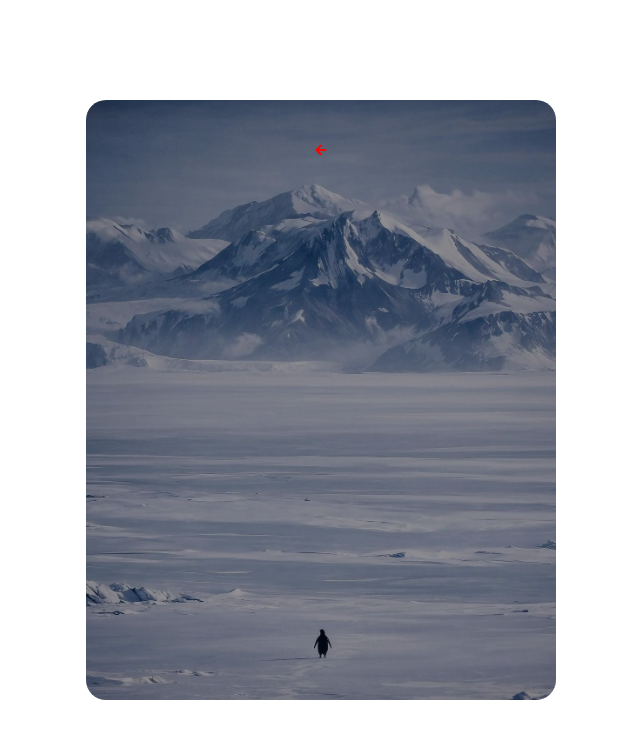
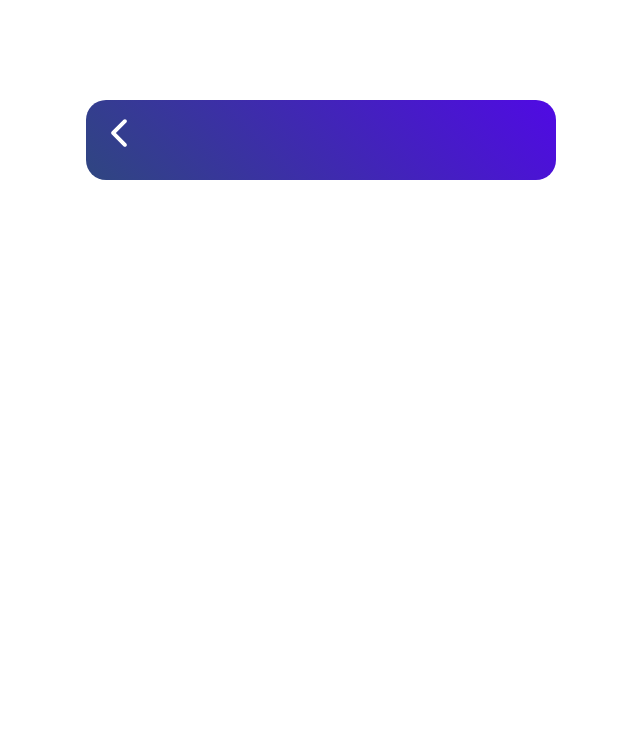
Before and after one commit to ziyahulhaq/Weather, a React (Vite) app: page /home in a window 1280 px wide. Shown: the top 738 px of the page, without its empty margins (319-959 px from the left). Built offline with nearby package versions, Linux system fonts and the light colour scheme; a web font is replaced by a local one.

Commit message:
added new buttons

```diff
--- a/src/components/About.css
+++ b/src/components/About.css
@@ -96,7 +96,7 @@
   border-radius: 26px;
     background-image:
     linear-gradient(rgba(0, 0, 0, 0.4), rgba(0, 0, 0, 0.4)),
-    url("/public/images/_ (4).jpeg");
+    url("/public/images/_\ \(6\).jpeg");
    background-size: cover;
   border: 2px solid rgba(255, 255, 255, 0.6);
   box-shadow:
--- a/src/components/Home.css
+++ b/src/components/Home.css
@@ -1,167 +1,95 @@
-/* .Weather {
-    place-self: center;
+* {
+  margin: 0;
+  padding: 0;
+  box-sizing: border-box;
+}
+
+.Weather-last {
+  width: 100%;
+  max-width: 470px;
+  margin: 100px auto 0;
   padding: 40px;
-    border-radius: 40px;
 
-    background-image: linear-gradient(45deg, #2f4680 ,#500ae4);
   display: flex;
   flex-direction: column;
   align-items: center;
+
+
+  overflow-y: auto;
+  overflow-x: hidden;
+
+  background: linear-gradient(45deg, #2f4680, #500ae4);
+  border-radius: 20px;
+
   backdrop-filter: blur(10px);
-    width: 100%;
-    max-width: 470px;
-    margin: 100px auto 0;
-    border-radius: 20px;
-    text-align: center;
+  -webkit-backdrop-filter: blur(10px);
 }
 
-.fav {
+.back {
   position: absolute;
-  top: 10px;
-  right: 10px;
+  top: 12px;
+  left: 12px;
 
   width: 42px;
   height: 42px;
 
-  display: flex;
-  align-items: end;
-  justify-content: end;
+  color: #ffffff;
+  font-size: 22px;
+  cursor: pointer;
 
-  background: rgba(255, 255, 255, 0.08);
-  backdrop-filter: blur(6px);
-
-  border: 1.8px solid rgba(255, 255, 255, 0.9);
-  border-radius: 50%;
-
-  color: #ffffff;
-  font-size: 20px;
-
-  cursor: pointer;
-  transition: all 0.25s ease;
+  transition: opacity 0.2s ease;
 }
 
-.fav:hover {
-  background: rgba(255, 255, 255, 0.15);
-  transform: scale(1.05);
-}
-
-.fav.active {
-  border-color: #ff4d6d;
-  background: rgba(255, 77, 109, 0.15);
-  color: #ff4d6d;
-}
-
-.fav:active {
-  transform: scale(0.92);
+.back:hover {
+  opacity: 0.8;
 }
 
 .card {
   width: 330px;
+  height: 260px;
+
   padding: 24px;
+  margin-top: 20px;
+
+  /* background: rgba(255, 255, 255, 0.15); */
   border-radius: 20px;
-  background: rgba(255, 255, 255, 0.15);
+
   backdrop-filter: blur(14px);
   -webkit-backdrop-filter: blur(14px);
-  border: 1px solid rgba(255, 255, 255, 0.25);
-  box-shadow: 0 20px 45px rgba(0, 0, 0, 0.25);
+
+  /* border: 1px solid rgba(255, 255, 255, 0.25);
+  box-shadow: 0 20px 45px rgba(0, 0, 0, 0.25); */
+
   color: #ffffff;
   font-family: "Segoe UI", sans-serif;
   text-align: center;
-  animation: float 2s ease-in-out infinite;
-  transition: transform 0.4s ease, box-shadow 0.4s ease;
+
+  position: relative;
+
+  overflow-y: auto;
+  overflow-x: hidden;
+
+  transform: none;
 }
 
-.card:hover {
-  transform: translateY(-12px) scale(1.02);
-  box-shadow: 0 30px 65px rgba(0, 0, 0, 0.35);
+.card::-webkit-scrollbar {
+  width: 6px;
 }
 
-.weather-card {
-  background: rgba(255, 255, 255, 0.9);
-  border-radius: 14px;
-  padding: 18px;
-  width: 260px;
-  text-align: center;
-  box-shadow: 0 12px 25px rgba(0, 0, 0, 0.15);
+.card::-webkit-scrollbar-thumb {
+  background: rgba(255, 255, 255, 0.35);
+  border-radius: 10px;
 }
 
-.location-card {
-  font-size: 20px;
-  font-weight: 600;
-  color: #333;
-  margin-bottom: 10px;
+.card::-webkit-scrollbar-track {
+  background: transparent;
 }
 
-.temp-caed {
-  font-size: 42px;
-  font-weight: bold;
-  color: #f8f7f7;
-  margin-bottom: 12px;
-}
+.favor {
+  position: sticky;
+  top: 0;
+  margin-left: auto;
 
-.humidity-card {
-  font-size: 25px;
-  color: #4a90e2;
-  margin-bottom: 6px;
-}
-
-.wind-card {
-  font-size: 25px;
-  color: #50b7a0;
-}
-
-.weather-card p {
-  display: flex;
-  justify-content: center;
-  align-items: center;
-  gap: 6px;
-}
-
-@media (max-width: 480px) {
-  .weather-card {
-    width: 100%;
-  }
-
-  .temp-caed {
-    font-size: 36px;
-  }
-}
-.favor {
-  width: 42px;
-  height: 42px;
-  position: absolute;
-  right: 1px;
-  top: 9%;
-
-  background: rgba(255, 255, 255, 0.08);
-  backdrop-filter: blur(6px);
-  -webkit-backdrop-filter: blur(6px);
-
-  border: 1.8px solid rgba(255, 255, 255, 0.9);
-  border-radius: 50%;
-
-  color: hsl(0, 0%, 100%);
-  font-size: 20px;
-
-  cursor: pointer;
-  transition: all 0.25s ease;
-}
-.favor:hover {
-  background: rgba(255, 255, 255, 0.15);
-  transform: scale(1.05);
-}
-
-.favor.active {
-  border-color: #ff4d6d;
-  background: rgba(255, 77, 109, 0.15);
-  color: #ff4d6d;
-}
-
-.favor:active {
-  transform: scale(0.92);
-}
-
-.favour {
   width: 42px;
   height: 42px;
 
@@ -176,24 +104,51 @@
   border: 1.8px solid rgba(255, 255, 255, 0.9);
   border-radius: 50%;
 
-  color: hsl(0, 0%, 100%);
+  color: #ffffff;
   font-size: 20px;
 
   cursor: pointer;
-  transition: all 0.25s ease;
-}
-.favour:hover {
-  background: rgba(255, 255, 255, 0.15);
-  transform: scale(1.05);
+  transition: background 0.25s ease;
+  z-index: 2;
 }
 
-.favour.active {
-  border-color: #ff4d6d;
-  background: rgba(255, 77, 109, 0.15);
-  color: #ff4d6d;
+.favor:hover {
+  background: rgba(255, 255, 255, 0.18);
 }
 
-.favour:active {
-  transform: scale(0.92);
+.all-value {
+  margin-top: 20px;
 }
- */
+
+.location-card {
+  font-size: 20px;
+  font-weight: 600;
+  margin-bottom: 8px;
+}
+
+.temp-caed {
+  font-size: 42px;
+  font-weight: 800;
+  margin-bottom: 10px;
+}
+
+.humidity-card,
+.wind-card {
+  font-size: 22px;
+  opacity: 0.9;
+  margin-bottom: 6px;
+}
+
+.card:hover {
+  box-shadow: 0 30px 65px rgba(0, 0, 0, 0.35);
+}
+
+@media (max-width: 480px) {
+  .card {
+    transform: scale(0.9);
+  }
+
+  .temp-caed {
+    font-size: 36px;
+  }
+}
--- a/src/components/Home.jsx
+++ b/src/components/Home.jsx
@@ -1,9 +1,8 @@
-import React, { useState } from "react";
+import React, {  useState } from "react";
 import "./Home.css";
-import { IoMdArrowRoundBack } from "react-icons/io";
 import { Link, useLocation } from "react-router-dom";
 import { TiRefresh } from "react-icons/ti";
-import { MdDelete } from "react-icons/md";
+import { IoIosArrowBack } from "react-icons/io";
 
 
 const API_KEY = "87c6e5db41cc3ad5da364d6a15b705a1";
@@ -36,16 +35,15 @@ const Home = () => {
     }
   };
 
-  function onDlt(){
-        setFavData((prev) => prev.filter((_, city) => city == city));
-  }
+
 
   return (
-    <div className="Weather">
+    <div className="Weather-last">
+
 
       <div className="search-bar">
         <Link to="/open">
-          <IoMdArrowRoundBack className="fav" />
+          <IoIosArrowBack className="back" />
 
         </Link>
       </div>
@@ -57,14 +55,15 @@ const Home = () => {
               className="favor"
               onClick={() => refreshWeather(item.location, index)}
             />
-             <MdDelete className="favour"
+             {/* <MdDelete className="favour"
               onClick={onDlt}
-             />
-
+             /> */}
+            <div className="all-value">
             <p className="location-card">{item.location}</p>
             <p className="temp-caed">{item.temperature}°C</p>
             <p className="humidity-card">{item.humidity}%</p>
             <p className="wind-card">{item.windspeed} km/h</p>
+             </div>
           </div>
         ))}
     </div>
--- a/src/components/Open.css
+++ b/src/components/Open.css
@@ -148,7 +148,7 @@
  .favr {
     position: absolute;
   right: 6px;
-  top: 45%;
+  top: 53%;
   z-index: 10;
   display: inline-flex;
   align-items: center;
@@ -214,6 +214,10 @@
   font-family: "Poppins", sans-serif;
 }
 .weather-data {
+  cursor: pointer;
+  position: absolute;
+  top: 55%;
+  right: 15px;
   width: 100%;
   margin-top: 40px;
   color: #fff;
@@ -367,9 +371,12 @@
 }
 .glass-toggle {
   position: absolute;
-  top: 45%;
+    height: 32px;
+  width: -3px;
+  padding: 0 28px 0 28px;
+  top: 53%;
   left: 23px;  width: 110px;
-  height: 56px;
+  /* height: 56px; */
   border-radius: 50px;
   border: 1px solid rgba(255, 255, 255, 0.4);
   background: rgba(255, 255, 255, 0.25);
@@ -377,7 +384,7 @@
   -webkit-backdrop-filter: blur(12px);
   cursor: pointer;
   transition: 0.4s;
-  padding: 0;
+  /* padding: 0; */
   outline: none;
 }
 .both-value{
--- a/src/components/Open.jsx
+++ b/src/components/Open.jsx
@@ -7,7 +7,7 @@ import { WiDayWindy } from "react-icons/wi";
 import { WiHumidity } from "react-icons/wi";
 import { GiPressureCooker } from "react-icons/gi";
 import { FiSunrise } from "react-icons/fi";
-
+import About from "./About";
 
 function Open() {
   const inputRef = useRef();
@@ -83,6 +83,7 @@ function Open() {
 
   return (
     <div className="Weather">
+
       <div className="search-bar">
         <form className="src-btn" onSubmit={search}>
           <Link to="/home" state={{ favData }}>
@@ -107,7 +108,7 @@ function Open() {
           className="glass-toggle"
           onClick={() => setUnit(unit === "metric" ? "imperial" : "metric")}
         >
-          {unit === "metric" ? "Swatch to °f" : "Swiych to °c"}
+          {unit === "metric" ? "°f" : "°c"}
         </button>
 
         <div className="favr">
```
Lines whose indentation alone changed are shown as unchanged.
